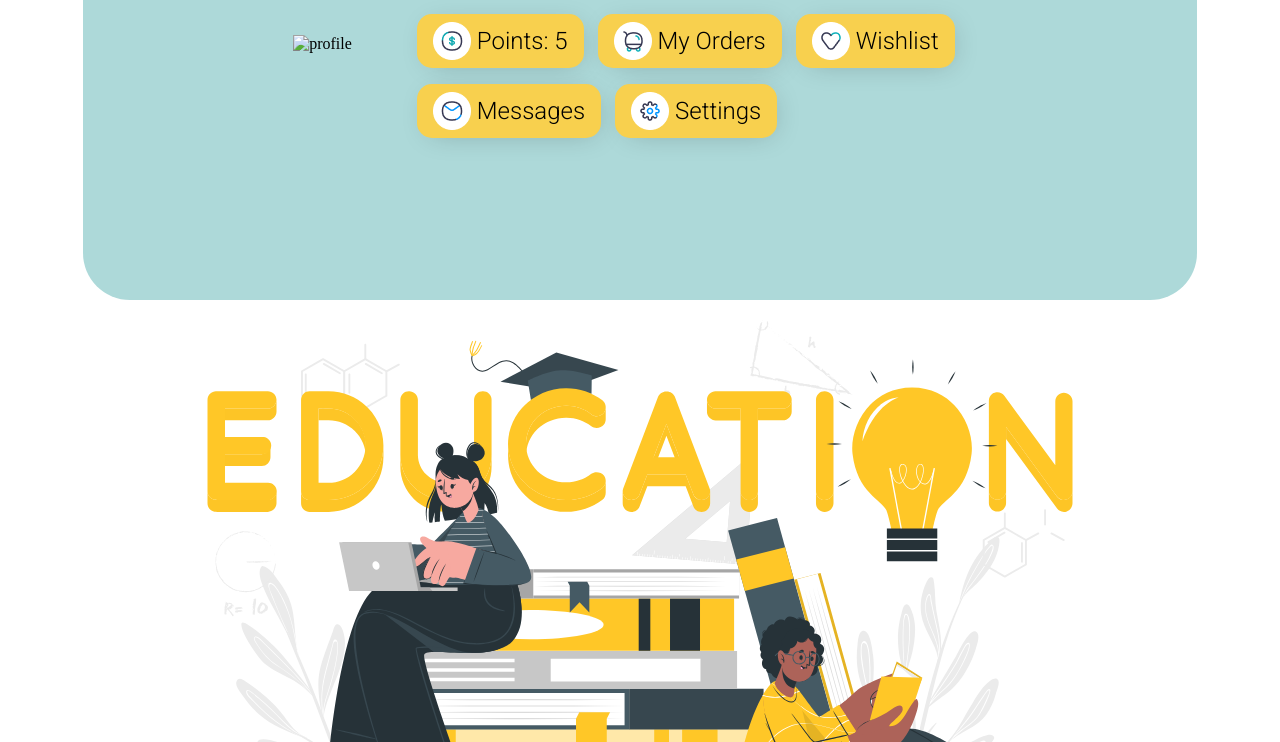
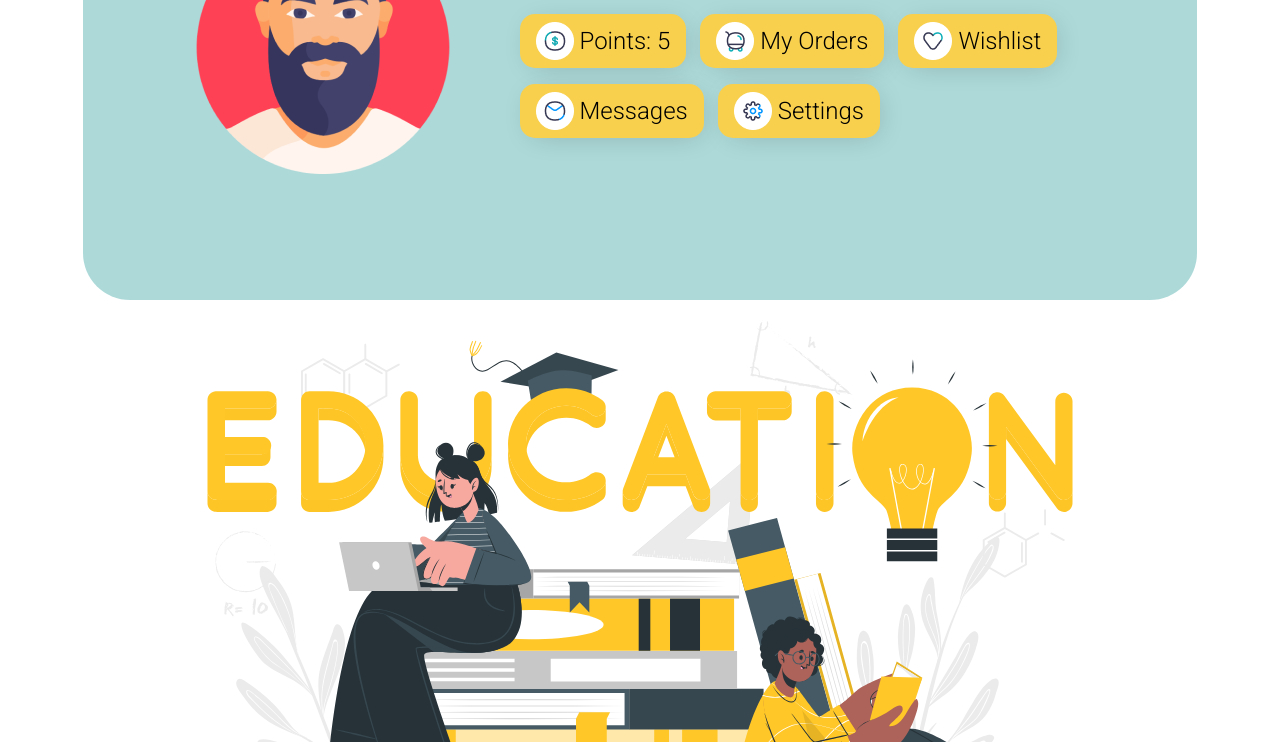
Before and after one commit to DevSharma12github/bookEDeasy, a plain HTML site: page profile.html in a window 1280 px wide. Shown: the part 358-1100 px from the top of the page. Drawn offline with Linux system fonts and the light colour scheme; the site is published under a folder, as on GitHub Pages, so addresses that start at the root find nothing.

Commit message:
Update profile.html

```diff
--- a/profile.html
+++ b/profile.html
@@ -34,7 +34,7 @@
 
   <section class="main-profile">
     <div>
-      <img class="profile-img" src="/images/profile_1.png" alt="profile" />
+      <img class="profile-img" src="images/profile_1.png" alt="profile" />
     </div>
 
     <div>
```
